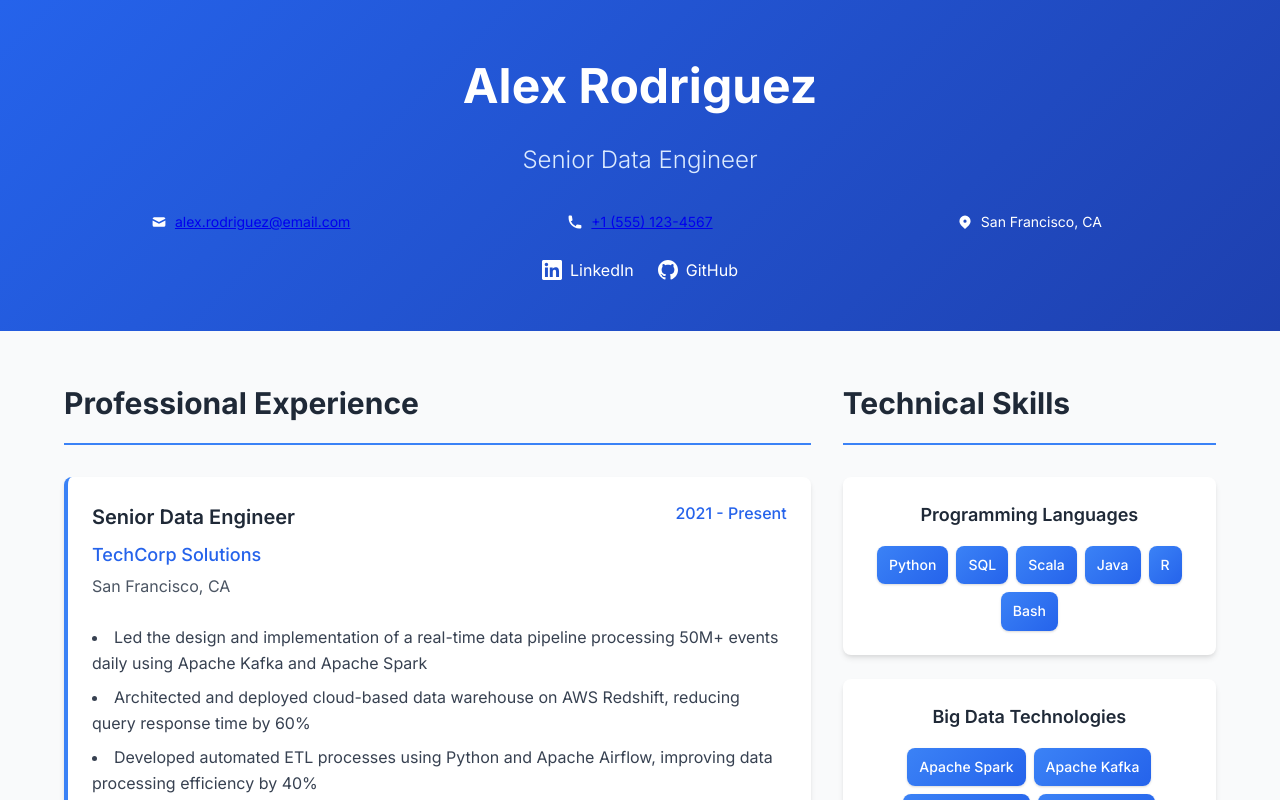
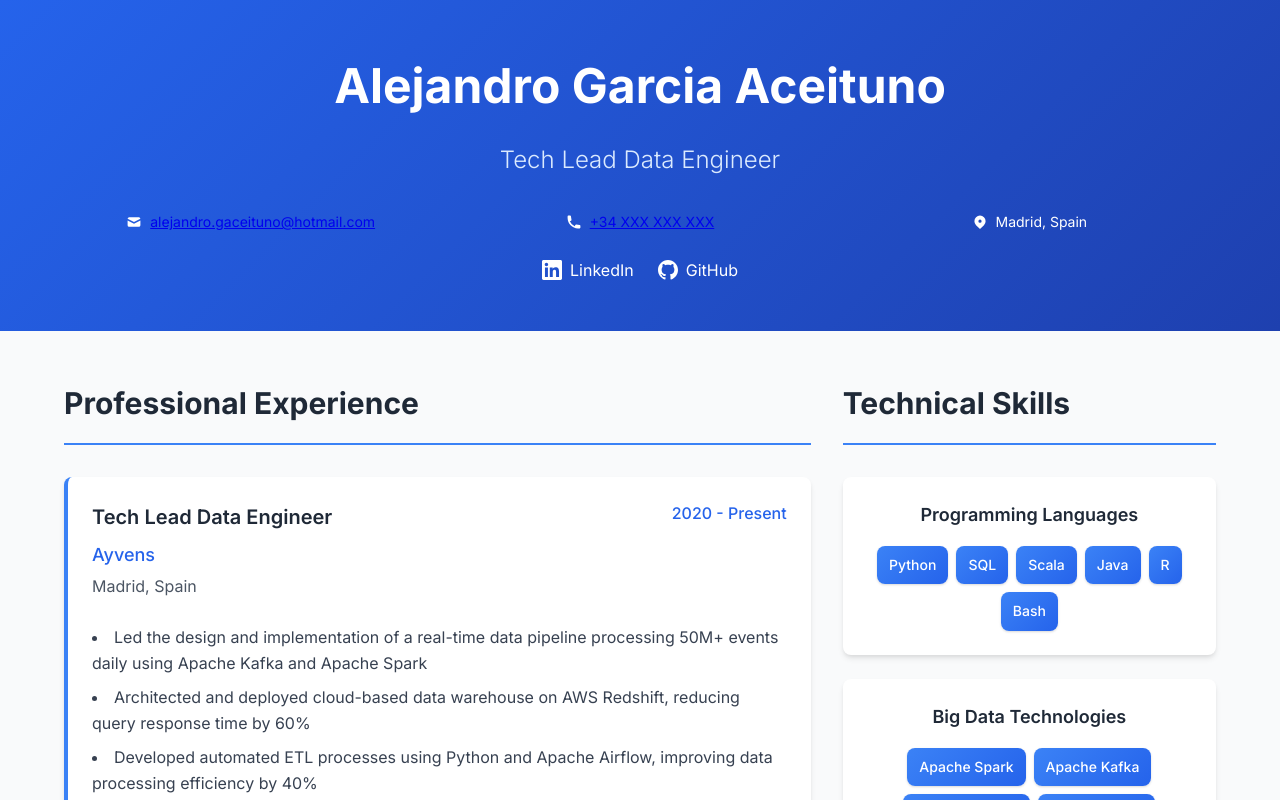
Before and after one commit to AlejandroGRA/alejandro_aceituno, a React (Vite) app: page / in a window 1280 px wide. Shown: the top 800 px of the page. Built offline with nearby package versions, Linux system fonts and the light colour scheme.

Commit message:
Adding Header information

```diff
--- a/src/data/resumeData.ts
+++ b/src/data/resumeData.ts
@@ -1,20 +1,20 @@
 export const resumeData = {
   header: {
-    name: "Alex Rodriguez",
-    title: "Senior Data Engineer",
-    email: "alex.rodriguez@email.com",
-    phone: "+1 (555) 123-4567",
-    location: "San Francisco, CA",
-    linkedin: "https://linkedin.com/in/alexrodriguez",
-    github: "https://github.com/alexrodriguez"
+    name: "Alejandro Garcia Aceituno",
+    title: "Tech Lead Data Engineer",
+    email: "alejandro.gaceituno@hotmail.com",
+    phone: "+34 XXX XXX XXX",
+    location: "Madrid, Spain",
+    linkedin: "https://linkedin.com/in/alejandroaceituno",
+    github: "https://github.com/AlejandroGRA"
   },
 
   experience: [
     {
-      title: "Senior Data Engineer",
-      company: "TechCorp Solutions",
-      location: "San Francisco, CA",
-      period: "2021 - Present",
+      title: "Tech Lead Data Engineer",
+      company: "Ayvens",
+      location: "Madrid, Spain",
+      period: "2020 - Present",
       description: [
         "Led the design and implementation of a real-time data pipeline processing 50M+ events daily using Apache Kafka and Apache Spark",
         "Architected and deployed cloud-based data warehouse on AWS Redshift, reducing query response time by 60%",
```
